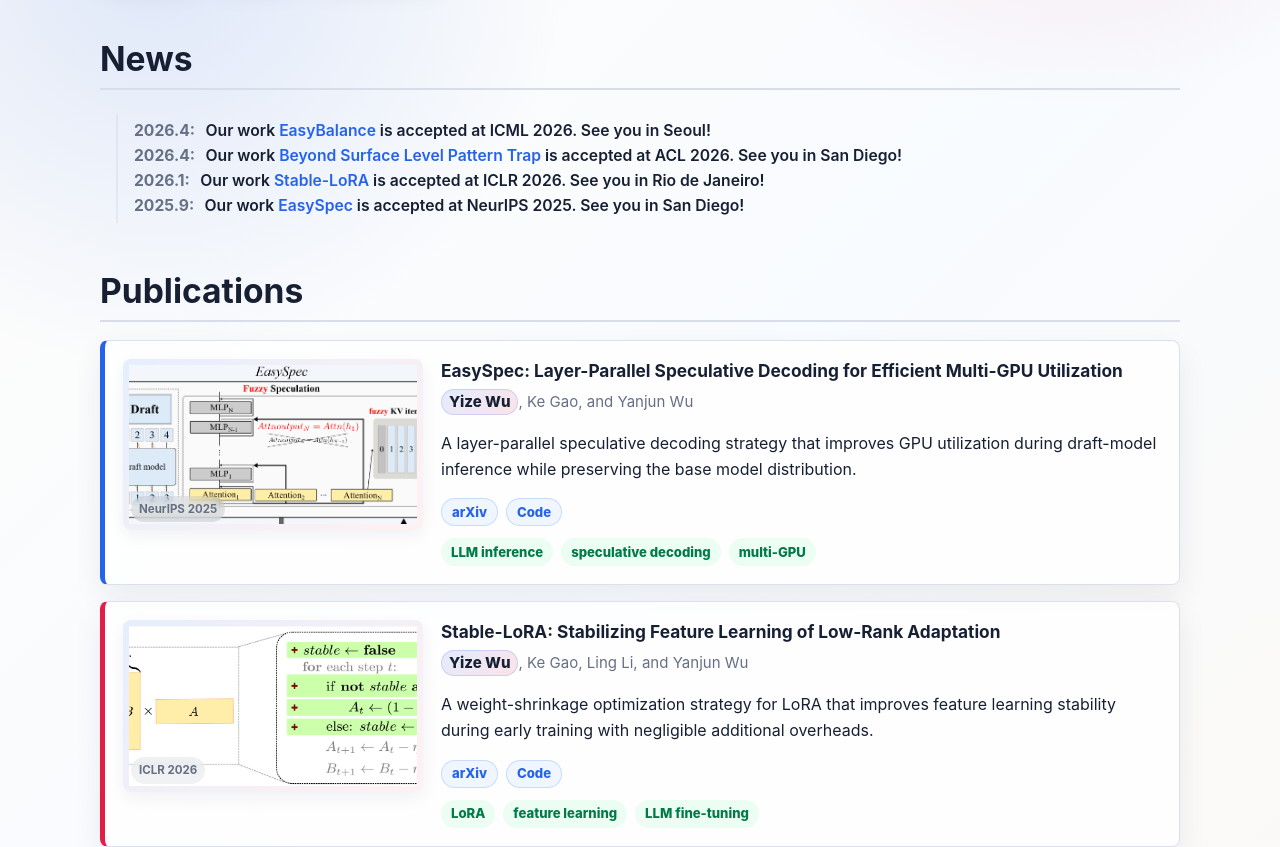
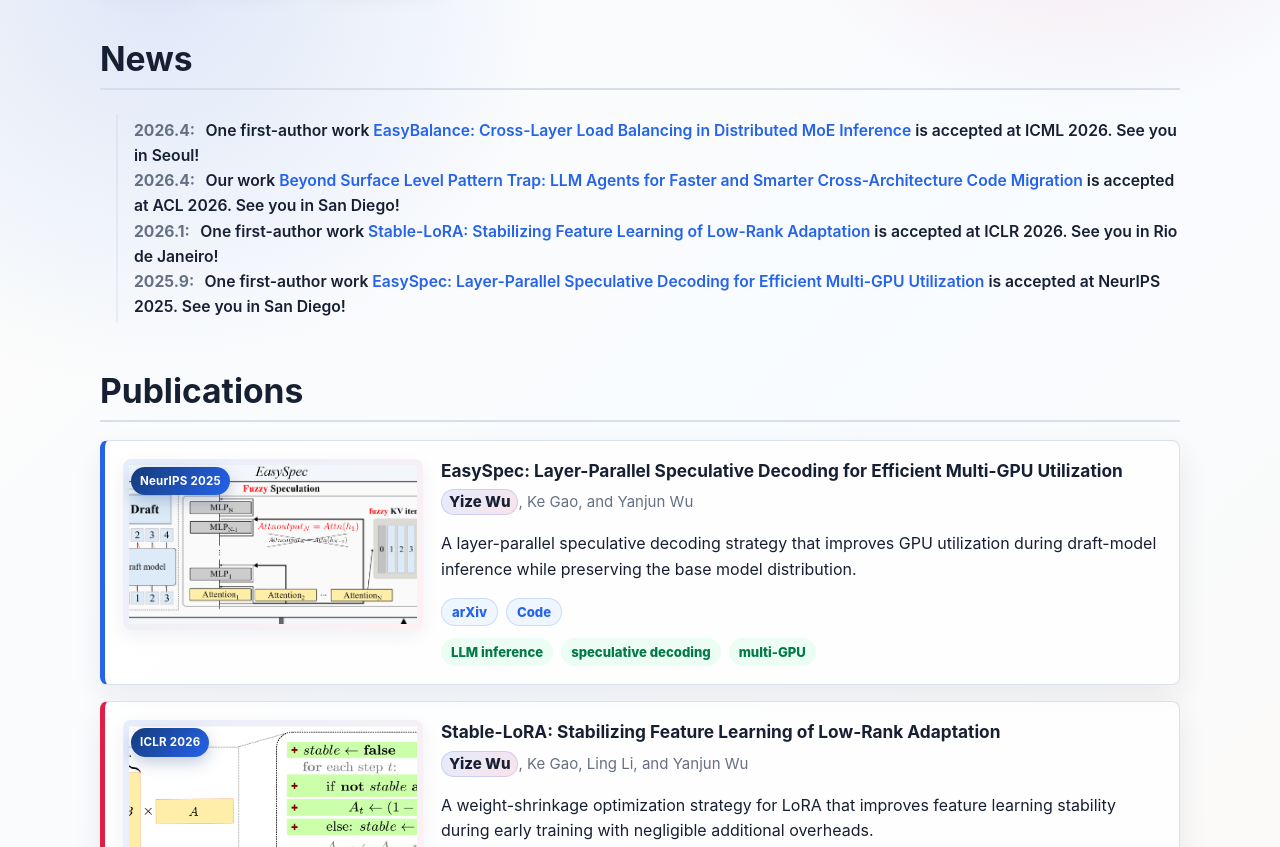
Before and after one commit to yize-wu/yize-wu.github.io, a plain HTML site: page index.html in a window 1280 px wide. Shown: the part 520-1367 px from the top of the page. Drawn offline with Linux system fonts and the light colour scheme; no server answers.

Commit message:
add EasyBalance thumbnail and change tag

```diff
--- a/index.html
+++ b/index.html
@@ -101,13 +101,13 @@
         <div class="news-list">
           <article class="news-item">
             <p class="news-line"><span class="news-time">2026.4:</span>
-              <span class="news-event">Our work <a href="https://github.com/Yize-Wu/EasyInfra" target="_blank" rel="noopener">EasyBalance</a> is accepted at ICML 2026. See you in Seoul!</span></p>
+              <span class="news-event">One first-author work <a href="https://github.com/Yize-Wu/EasyInfra" target="_blank" rel="noopener">EasyBalance: Cross-Layer Load Balancing in Distributed MoE Inference</a> is accepted at ICML 2026. See you in Seoul!</span></p>
             <p class="news-line"><span class="news-time">2026.4:</span>
-              <span class="news-event">Our work <a class="placeholder-link" href="#">Beyond Surface Level Pattern Trap</a> is accepted at ACL 2026. See you in San Diego!</span></p>
+              <span class="news-event">Our work <a class="placeholder-link" href="#">Beyond Surface Level Pattern Trap: LLM Agents for Faster and Smarter Cross-Architecture Code Migration</a> is accepted at ACL 2026. See you in San Diego!</span></p>
             <p class="news-line"><span class="news-time">2026.1:</span>
-              <span class="news-event">Our work <a href="https://arxiv.org/abs/2603.05204" target="_blank" rel="noopener">Stable-LoRA</a> is accepted at ICLR 2026. See you in Rio de Janeiro!</span></p>
+              <span class="news-event">One first-author work <a href="https://arxiv.org/abs/2603.05204" target="_blank" rel="noopener">Stable-LoRA: Stabilizing Feature Learning of Low-Rank Adaptation</a> is accepted at ICLR 2026. See you in Rio de Janeiro!</span></p>
             <p class="news-line"><span class="news-time">2025.9:</span>
-              <span class="news-event">Our work <a href="https://arxiv.org/abs/2502.02493" target="_blank" rel="noopener">EasySpec</a> is accepted at NeurIPS 2025. See you in San Diego!</span></p>
+              <span class="news-event">One first-author work <a href="https://arxiv.org/abs/2502.02493" target="_blank" rel="noopener">EasySpec: Layer-Parallel Speculative Decoding for Efficient Multi-GPU Utilization</a> is accepted at NeurIPS 2025. See you in San Diego!</span></p>
           </article>
         </div>
       </section>
@@ -172,9 +172,7 @@
 
           <article class="publication">
             <div class="poster-thumb" aria-hidden="true">
-              <svg class="poster-svg" role="img" focusable="false" aria-hidden="true">
-                <use href="#poster-icon"></use>
-              </svg>
+              <img class="poster-img" src="thumbnails/EasyBalance_Poster_Thumbnail.png" alt="EasyBalance poster thumbnail">
               <span class="poster-tag">ICML 2026</span>
             </div>
             <div>
--- a/styles.css
+++ b/styles.css
@@ -487,15 +487,16 @@
 
 .poster-tag {
 position: absolute;
+top: 8px;
 left: 8px;
-bottom: 8px;
-background: rgba(23, 32, 51, 0.06);
-color: var(--muted);
+background: linear-gradient(135deg, #163b7a, #2563eb);
+color: #ffffff;
 font-size: 0.72rem;
-padding: 4px 8px;
+padding: 5px 9px;
 border-radius: 999px;
 font-weight: 700;
-backdrop-filter: blur(4px);
+box-shadow: 0 6px 16px rgba(22, 59, 122, 0.25);
+letter-spacing: 0.02em;
 }
 
 .publication h3,
```
Also changed, not shown: thumbnails/EasyBalance_Poster_Thumbnail.png (added).
